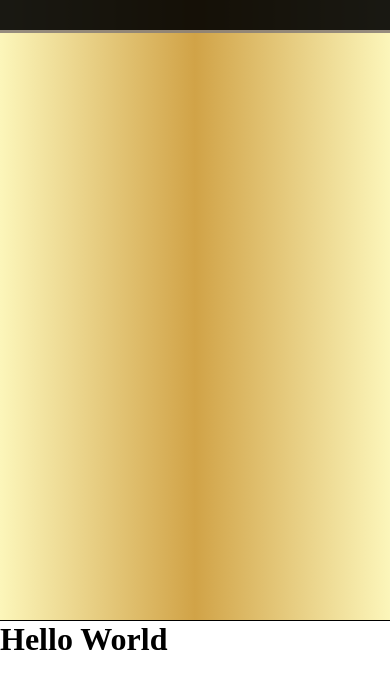
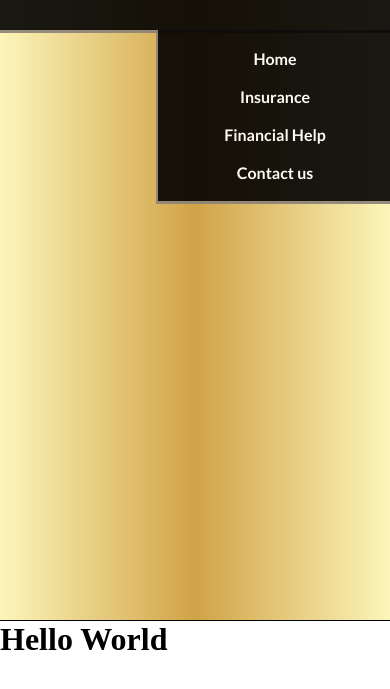
Before and after one commit to MojokojoXD/deployment-demo, a plain HTML site: page public/Loans.html in a window 390 px wide. Both pictures are taken after a click on the button 366 px from the left and 63 px from the top of the page. Shown: the part 97-786 px from the top of the page. Drawn offline with Linux system fonts and the light colour scheme.

Commit message:
added side bar to mobile version

```diff
--- a/public/Loans.html
+++ b/public/Loans.html
@@ -46,10 +46,10 @@
     </nav>
     <div id = "mobile-drop-down" class="nav">
         <ul id="1">
-            <li id="1">Home</li>
-            <li id="1">Insurance</li>
-            <li id="1">Financial Help</li>
-            <li id="1">Contact us</li>
+            <a href="./Home.html"><li id="1">Home</li></a>
+            <a href="#"><li id="1">Insurance</li></a>
+            <a href="#"><li id="1">Financial Help</li></a>
+            <a href="#"><li id="1">Contact us</li></a>
         </ul>
     </div>
     <section id = "service-options">
--- a/public/loans.css
+++ b/public/loans.css
@@ -159,8 +159,7 @@ span{
     border-left: 2px solid #8b8178;
 }
 
-#mobile-drop-down > ul > li{
-    padding: 5px;
+#mobile-drop-down > ul > a{
     list-style: none;
     margin: 2px;
     text-align: center;
@@ -168,5 +167,5 @@ span{
 }
 
 #mobile-drop-down > ul{
-    margin: 10px;
+
 }
--- a/public/loans.js
+++ b/public/loans.js
@@ -29,13 +29,14 @@ for(let i = 0; i < menuHover.length; i++){
 
 
 mobile_menu.addEventListener('click', (event) => {
-    if(side_bar.style.display === 'none'){
+
+    if(side_bar.style.display === 'block'){
+        side_bar.style.display = 'none'
+    }
+    else {
         side_bar.style.display = 'block'
     }
-    else{
-        side_bar.style.display = 'none'
 
-    }
 })
 
 
```
